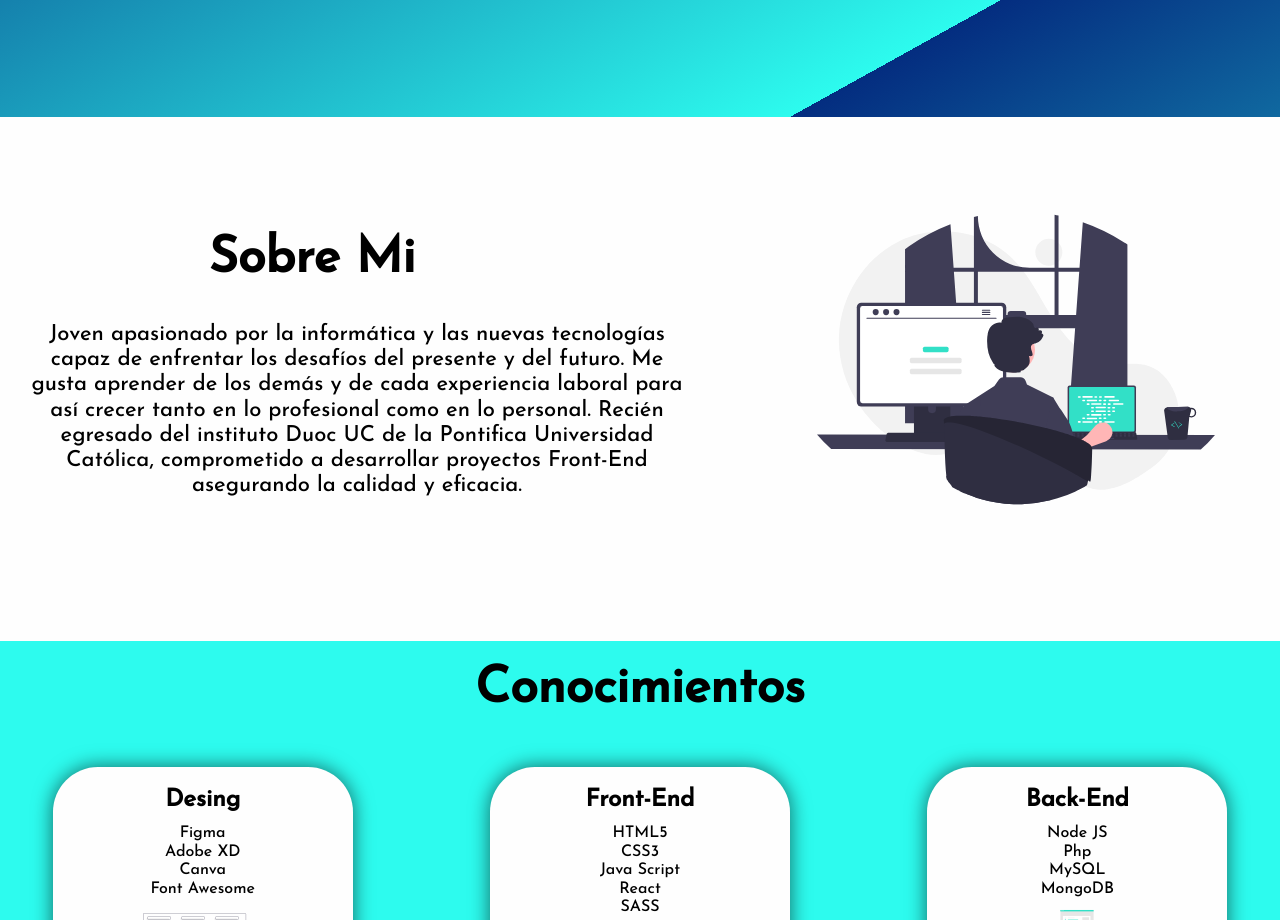
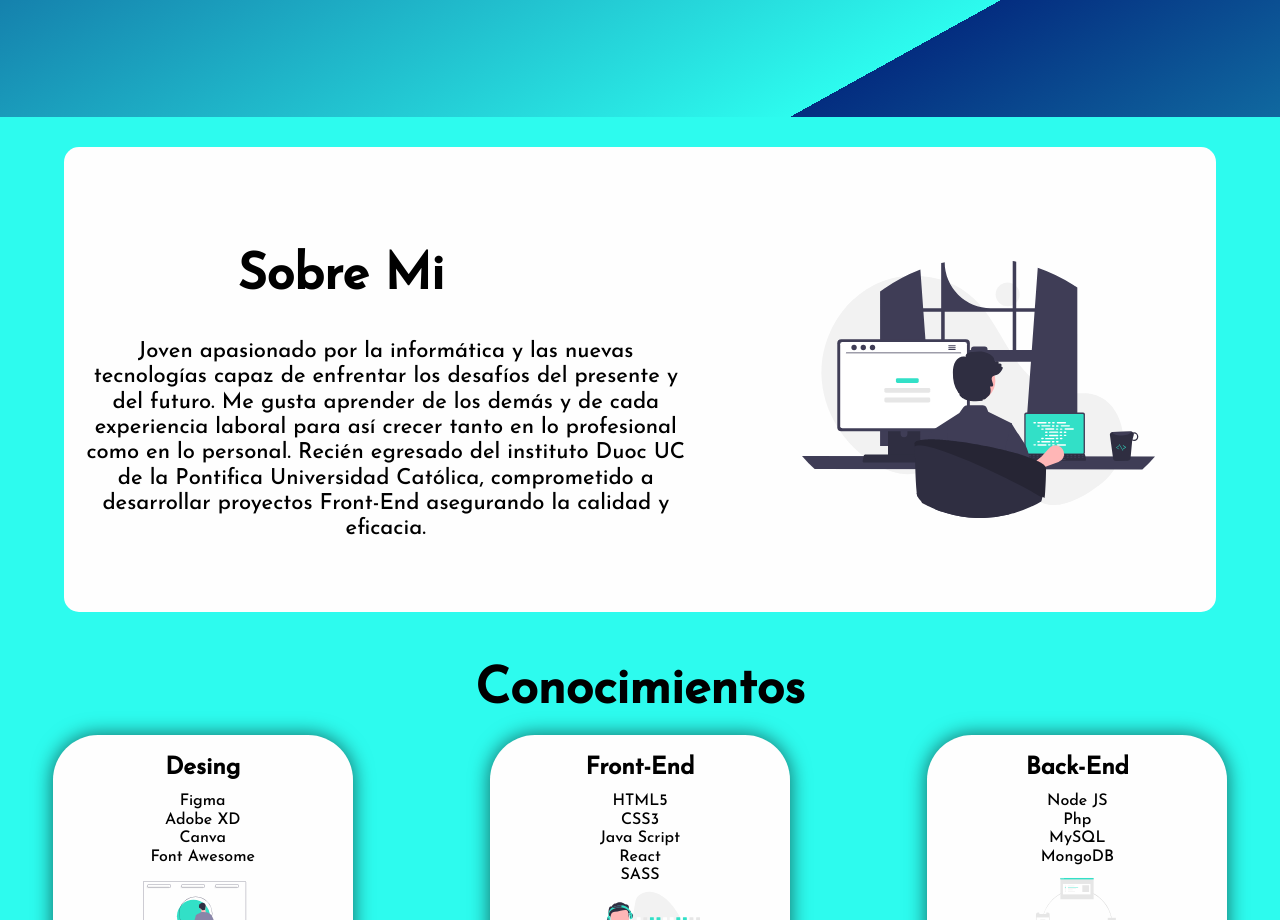
Before and after one commit to VictorDavid98/Portafolio-Victor-Zamora-Colipai, a website built with webpack: page src/index.html in a window 1280 px wide. Shown: the part 683-1603 px from the top of the page. Built offline with nearby package versions, Linux system fonts and the light colour scheme.

Commit message:
27-01-22

```diff
--- a/src/styles.scss
+++ b/src/styles.scss
@@ -341,13 +341,27 @@ header{
         }
     }
 }
-
+.sobremi-w{
+    width: 100%;
+    background-color: rgb(45,251,238);
+    margin: 0 auto;
+    align-items: center;
+    text-align: center;
+    display: flex;
+    justify-content: center;
+    body.dark &{
+        background-color: rgb(56, 50, 50);
+    }
+}
 .contenedor-sobremi{
 
-    width: 100%;
+    width: 90%;
     background-color: $blanco;
     padding-top: 10px;
-    padding-bottom: 25px;
+    border-radius: 15px;
+    margin: 30px 0;
+
+
     @media (min-width: 768px)
     {
 
@@ -406,11 +420,13 @@ header{
     text-align: center;
     background: rgb(45,251,238);
     padding-bottom: 50px;
+
     body.dark &{
         background-color: $negro;
         color: $blanco;
     }
     h1{
+        margin: 0;
         padding-top: 20px;
         font-size: 50px;
     }
```
Also changed, not shown: src/styles.css, 1 other file.
